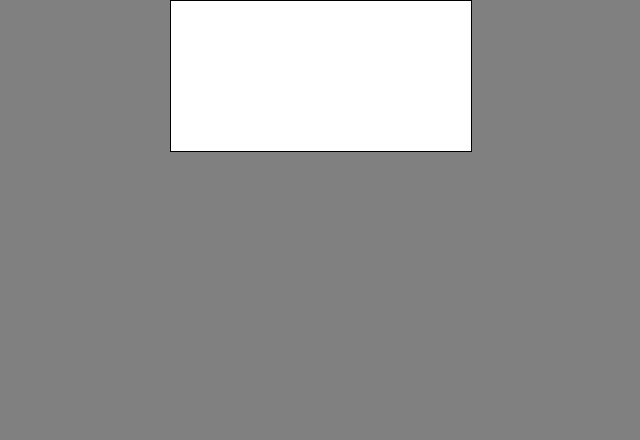
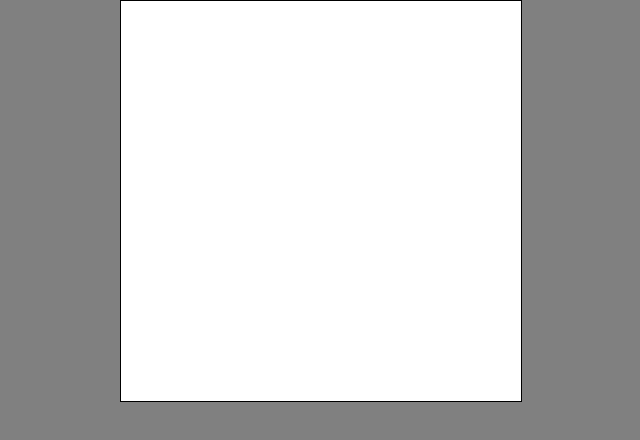
Before and after one commit to JCannon1/COMP1073-W2017-FinalExam-200348532, a website: page index.html in a window 1280 px wide. Shown: the whole page, without its empty margins (319-959 px from the left). Drawn offline with Linux system fonts and the light colour scheme.

Commit message:
edited canvas height and added in labels and the button

```diff
--- a/Scripts/core/app.js
+++ b/Scripts/core/app.js
@@ -1,6 +1,21 @@
+/* File name: app.js */
+/* Author's name: Jesse Cannon */
+/* Student ID: 200348532 */
+/* Web site name: http://comp1073-w2017-finalexam-200348532.azurewebsites.net//index.html */
+/* File description: JavaScript page for final exam */
+
 // IIFE - Immediately Invoked Function Expression
 (function () {
+    var canvas;
+    var stage;
+    var firstDieLabel;
+    var secondDieLabel;
+    var rollButton;
+
+
     function Start() {
+        canvas = document.getElementById("canvas");
+
         Main(); // call the main function
     }
     function Update(event) {
--- a/index.html
+++ b/index.html
@@ -10,7 +10,7 @@
 </head>
 <body>
   <div id="MainContent">
-    <canvas id="canvas"></canvas>
+    <canvas id="canvas" width="400" height="400"></canvas>
   </div>
 
   <!-- Scripts Section -------------------------------------------------- -->
```
